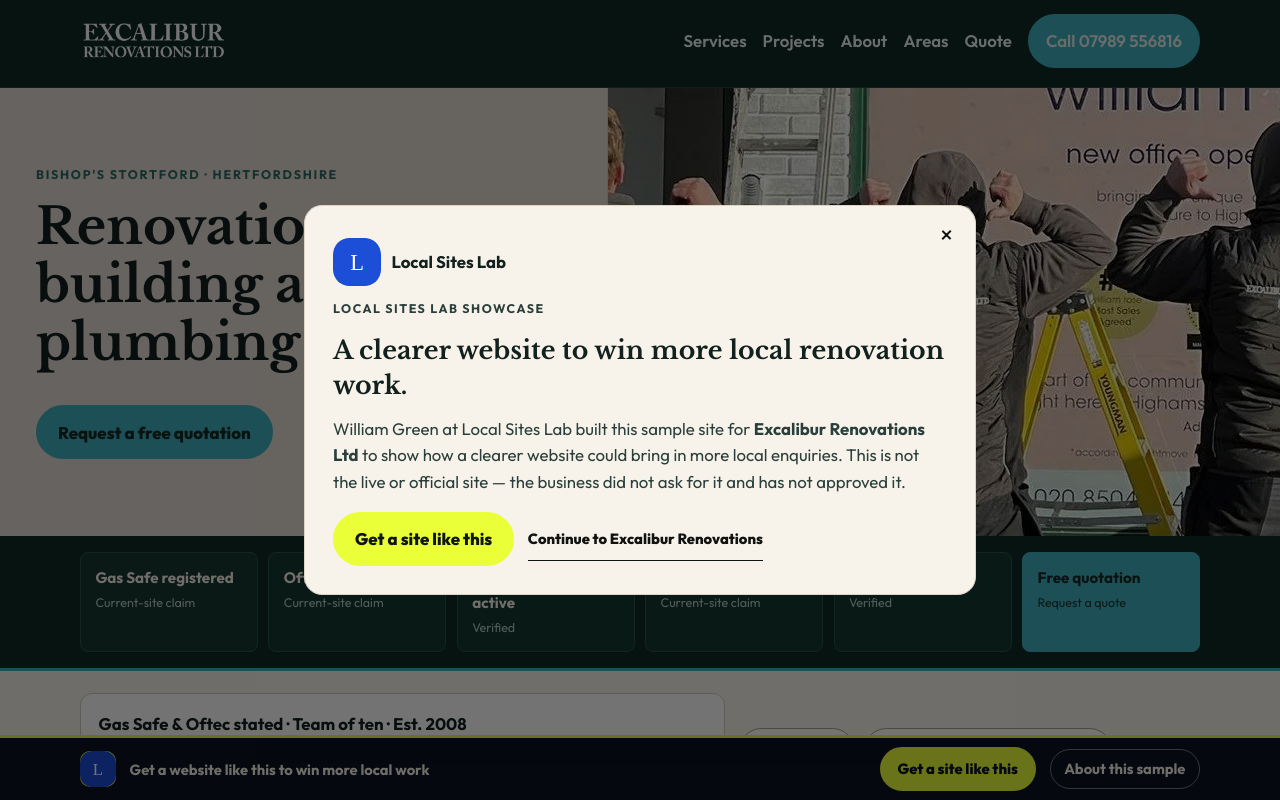
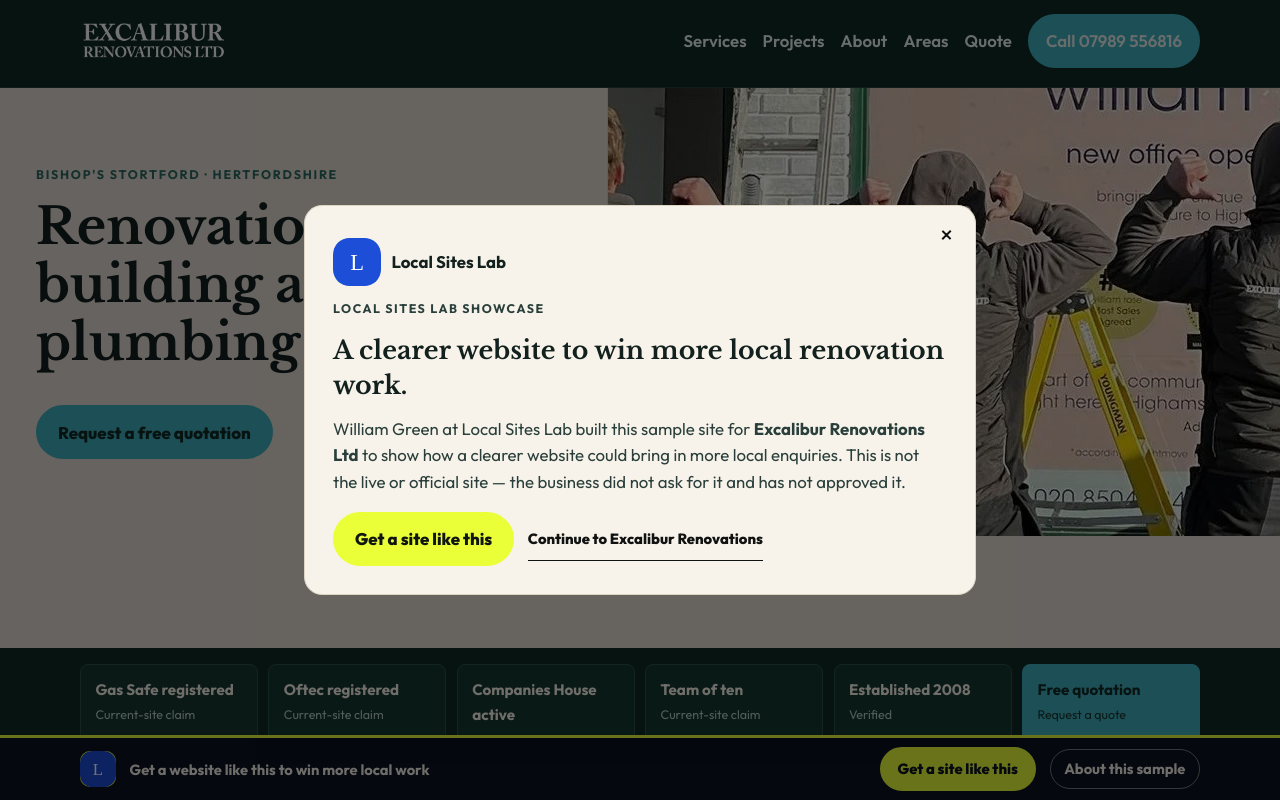
Before and after one commit to willgreeny9/local-sites-lab-excalibur-renovations, a Next.js app: page / in a window 1280 px wide. Shown: the top 800 px of the page. Built offline with nearby package versions, Linux system fonts and the light colour scheme; no server answers.

Commit message:
UX: cap hero max-height min(70vh, 640px) with object-fit cover

```diff
--- a/app/globals.css
+++ b/app/globals.css
@@ -1307,3 +1307,32 @@
   border-bottom: 1px solid var(--line);
   font-weight: 600;
 }
+
+/* UX hero cap: max-height min(70vh, 640px) */
+.hero {
+  max-height: min(70vh, 640px);
+  overflow: hidden;
+}
+.hero img,
+.hero-media img {
+  width: 100%;
+  height: 100%;
+  max-height: 100% !important;
+  object-fit: cover;
+}
+@media (min-width: 801px) {
+  .hero {
+    min-height: 0 !important;
+    height: min(70vh, 640px);
+  }
+  .hero-media {
+    min-height: 0 !important;
+    max-height: 100%;
+    height: 100%;
+    overflow: hidden;
+  }
+  .hero-media img {
+    min-height: 0 !important;
+    max-height: 100% !important;
+  }
+}
```
